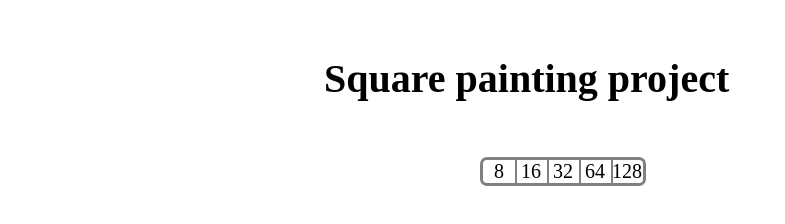
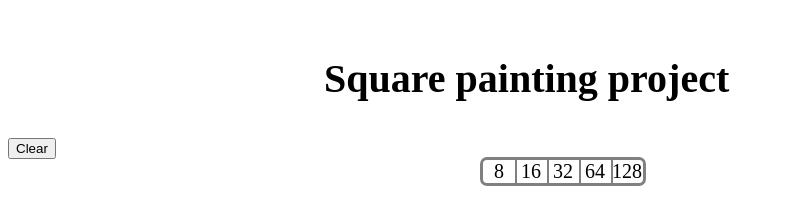
Before and after one commit to UntacticalPenguin/paint-project, a plain HTML site: page index.html in a window 1280 px wide. Shown: the whole page, without its empty margins (0-785 px from the left). Drawn offline with Linux system fonts and the light colour scheme.

Commit message:
Update index.html

```diff
--- a/index.html
+++ b/index.html
@@ -15,6 +15,7 @@
         <p style="border-right: 2px solid grey;" data-selected="false">64</p>
         <p style="border-right: 2px solid grey;" data-selected="false">128</p>
       </div>
+      <button type="button" class="clear-button">Clear</button>
     </div>
     <div class = "split1">
       <div class="container"></div>
@@ -23,6 +24,5 @@
   <script src="script.js"></script>
 </body>
 
-
 <script src="script.js"></script>
 </html>
```
